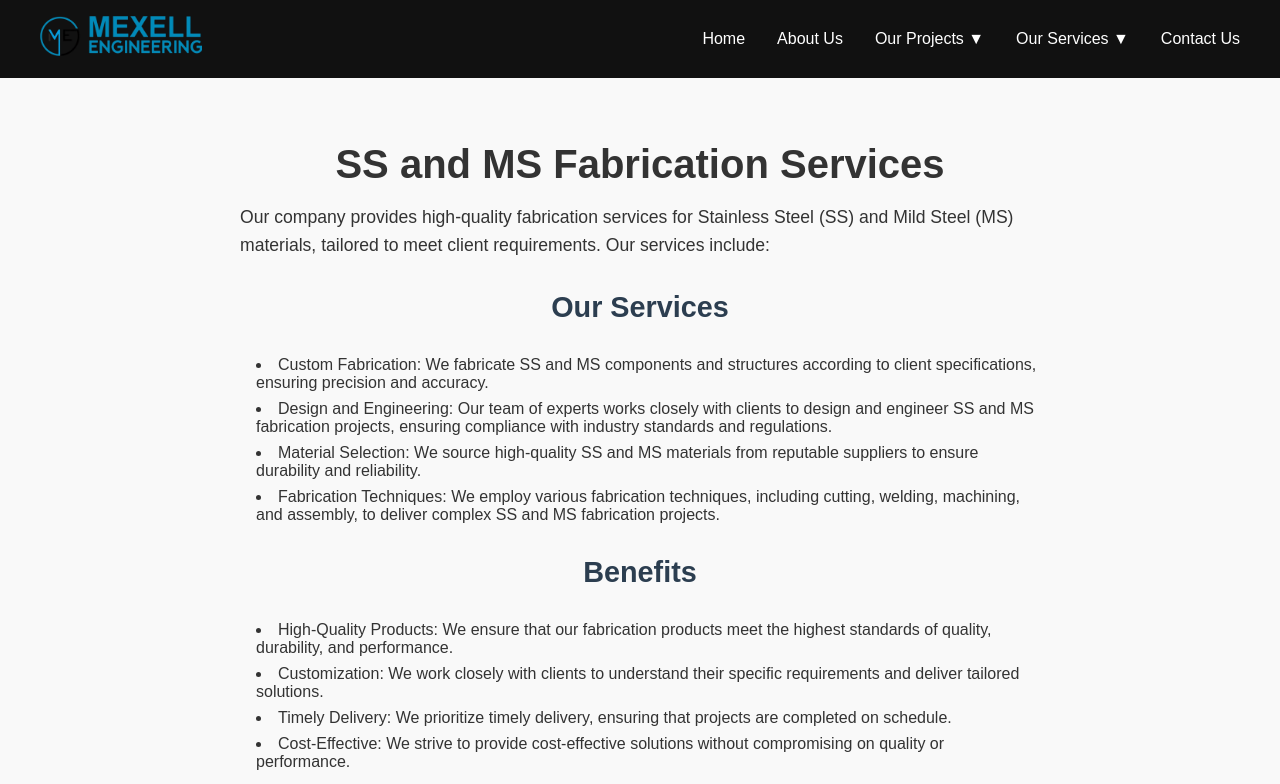
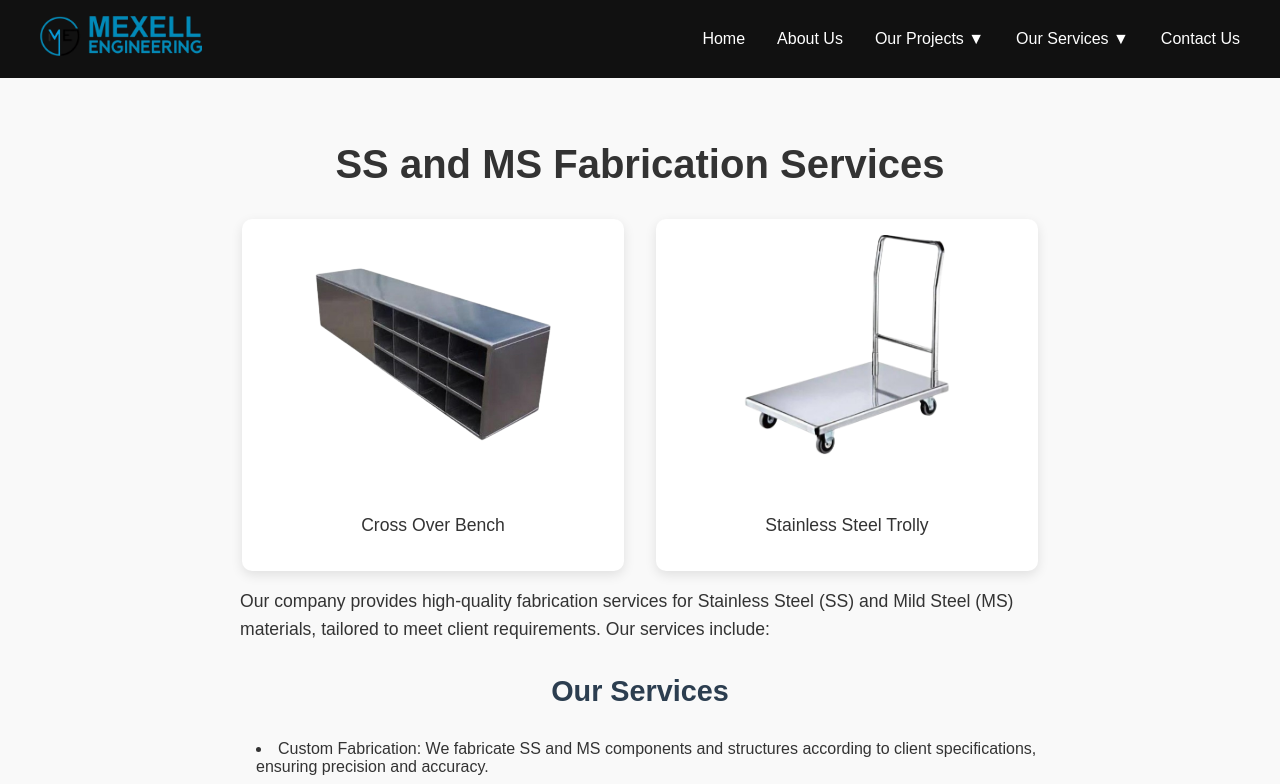
Before and after one commit to rangachimalgi/mexel, a React (Create React App) app: page /projects/ss-ms-fabrications in a window 1280 px wide. Shown: the top 784 px of the page. Built offline with nearby package versions, Linux system fonts and the light colour scheme.

Commit message:
images added in the ss ms fabrications

```diff
--- a/src/pages/projects/SsmsFabrications.jsx
+++ b/src/pages/projects/SsmsFabrications.jsx
@@ -6,22 +6,63 @@ const SsmsFabrications = () => {
     <div className="ssms-fabrications">
       <h1>SS and MS Fabrication Services</h1>
 
-      <p>Our company provides high-quality fabrication services for Stainless Steel (SS) and Mild Steel (MS) materials, tailored to meet client requirements. Our services include:</p>
+      <div className="fabrication-gallery">
+        <div className="fabrication-image">
+          <img src="/Crossbench.png" alt="Cross Over Bench" />
+          <p>Cross Over Bench</p>
+        </div>
+        <div className="fabrication-image">
+          <img src="/Sstrolly.png" alt="SS Trolly" />
+          <p>Stainless Steel Trolly</p>
+        </div>
+      </div>
+
+      <p>
+        Our company provides high-quality fabrication services for Stainless
+        Steel (SS) and Mild Steel (MS) materials, tailored to meet client
+        requirements. Our services include:
+      </p>
 
       <h2>Our Services</h2>
       <ul>
-        <li>Custom Fabrication: We fabricate SS and MS components and structures according to client specifications, ensuring precision and accuracy.</li>
-        <li>Design and Engineering: Our team of experts works closely with clients to design and engineer SS and MS fabrication projects, ensuring compliance with industry standards and regulations.</li>
-        <li>Material Selection: We source high-quality SS and MS materials from reputable suppliers to ensure durability and reliability.</li>
-        <li>Fabrication Techniques: We employ various fabrication techniques, including cutting, welding, machining, and assembly, to deliver complex SS and MS fabrication projects.</li>
+        <li>
+          Custom Fabrication: We fabricate SS and MS components and structures
+          according to client specifications, ensuring precision and accuracy.
+        </li>
+        <li>
+          Design and Engineering: Our team of experts works closely with clients
+          to design and engineer SS and MS fabrication projects, ensuring
+          compliance with industry standards and regulations.
+        </li>
+        <li>
+          Material Selection: We source high-quality SS and MS materials from
+          reputable suppliers to ensure durability and reliability.
+        </li>
+        <li>
+          Fabrication Techniques: We employ various fabrication techniques,
+          including cutting, welding, machining, and assembly, to deliver
+          complex SS and MS fabrication projects.
+        </li>
       </ul>
 
       <h2>Benefits</h2>
       <ul>
-        <li>High-Quality Products: We ensure that our fabrication products meet the highest standards of quality, durability, and performance.</li>
-        <li>Customization: We work closely with clients to understand their specific requirements and deliver tailored solutions.</li>
-        <li>Timely Delivery: We prioritize timely delivery, ensuring that projects are completed on schedule.</li>
-        <li>Cost-Effective: We strive to provide cost-effective solutions without compromising on quality or performance.</li>
+        <li>
+          High-Quality Products: We ensure that our fabrication products meet
+          the highest standards of quality, durability, and performance.
+        </li>
+        <li>
+          Customization: We work closely with clients to understand their
+          specific requirements and deliver tailored solutions.
+        </li>
+        <li>
+          Timely Delivery: We prioritize timely delivery, ensuring that projects
+          are completed on schedule.
+        </li>
+        <li>
+          Cost-Effective: We strive to provide cost-effective solutions without
+          compromising on quality or performance.
+        </li>
       </ul>
 
       <h2>Industries Served</h2>
@@ -41,7 +82,11 @@ const SsmsFabrications = () => {
         <li>Ensuring compliance with industry standards and regulations</li>
       </ul>
 
-      <p>By partnering with us, clients can rely on our expertise and commitment to delivering high-quality SS and MS fabrication services that meet their specific needs.</p>
+      <p>
+        By partnering with us, clients can rely on our expertise and commitment
+        to delivering high-quality SS and MS fabrication services that meet
+        their specific needs.
+      </p>
     </div>
   );
 };
--- a/src/pages/projects/ssmsFabrications.css
+++ b/src/pages/projects/ssmsFabrications.css
@@ -32,3 +32,43 @@
   .ssms-fabrications li {
     margin: 0.5rem 0;
   }
+
+  .fabrication-gallery {
+    display: flex;
+    justify-content: center;
+    align-items: flex-start;
+    gap: 2rem;
+    flex-wrap: wrap; /* allows stacking on mobile */
+    margin-top: 2rem;
+  }
+
+  .fabrication-image {
+    width: 350px;
+    height: 320px;
+    text-align: center;
+    background: #fff;
+    border-radius: 10px;
+    box-shadow: 0 4px 12px rgba(0, 0, 0, 0.1);
+    padding: 1rem;
+    display: flex;
+    flex-direction: column;
+    justify-content: space-between;
+  }
+
+  .fabrication-image img {
+    max-height: 220px;
+    object-fit: contain;
+    width: 100%;
+    border-radius: 8px;
+  }
+
+
+  .fabrication-image img:hover {
+    transform: scale(1.03);
+  }
+
+  .fabrication-image p {
+    margin-top: 0.5rem;
+    font-weight: 500;
+    color: #333;
+  }
```
Also changed, not shown: public/Crossbench.png (added), public/Sstrolly.png (added).
